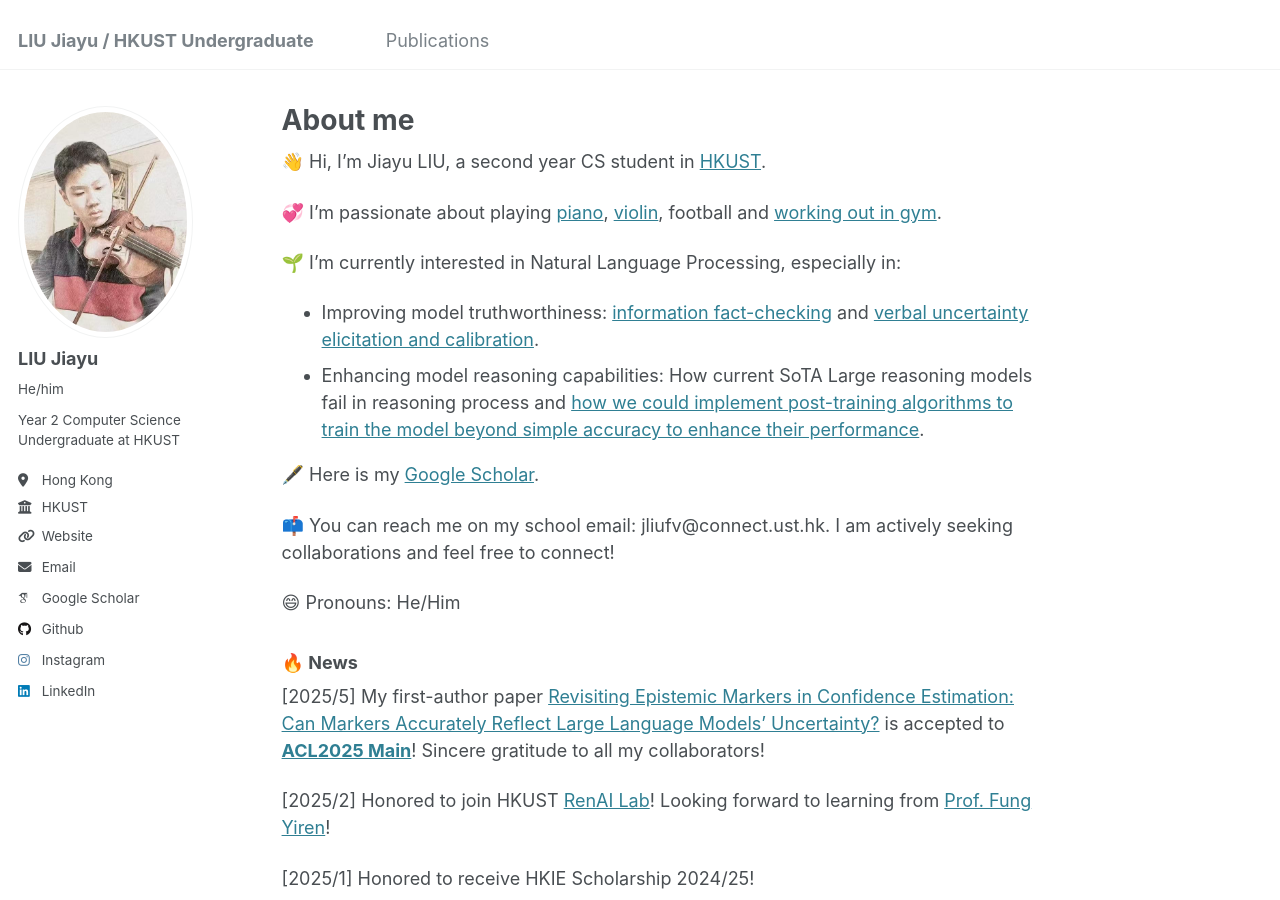
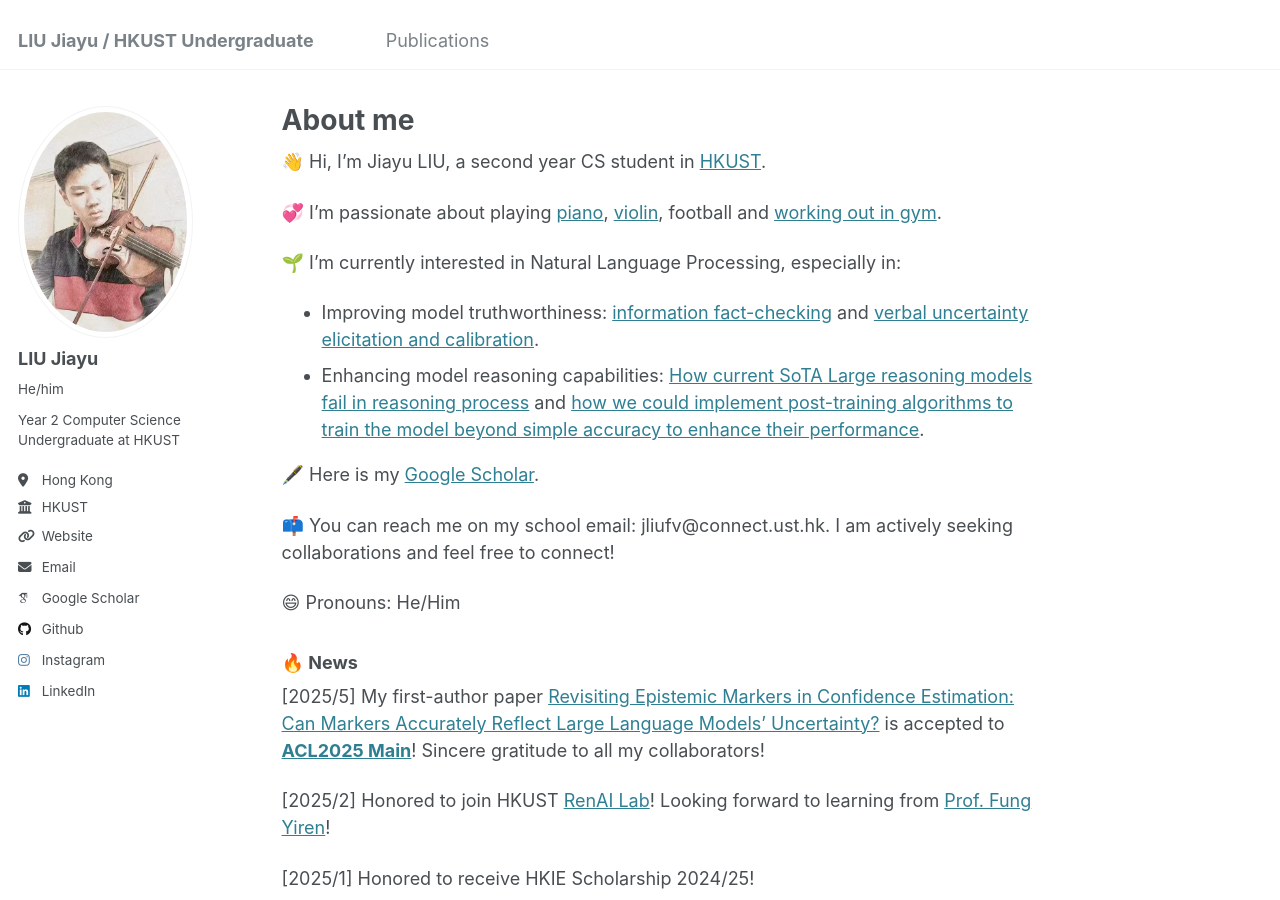
Before and after one commit to JiayuJeff/JiayuJeff.github.io, a Jekyll site: the page built from _pages/about.md, in a window 1280 px wide and 900 px high. Built offline with Jekyll 4.4.1, drawn with Linux system fonts in a browser that asks for light colours; some web fonts are replaced; part of the change alters nothing that is shown.

```diff
--- a/_pages/about.md
+++ b/_pages/about.md
@@ -17,7 +17,7 @@ redirect_from:
 
 🌱 I’m currently interested in Natural Language Processing, especially in:
 - Improving model truthworthiness: [information fact-checking](https://aclanthology.org/2024.fever-1.14.pdf) and [verbal uncertainty elicitation and calibration](https://arxiv.org/pdf/2505.24778).
-- Enhancing model reasoning capabilities: How current SoTA Large reasoning models fail in reasoning process and [how we could implement post-training algorithms to train the model beyond simple accuracy to enhance their performance](https://openreview.net/pdf?id=T0TXd2DQxn).
+- Enhancing model reasoning capabilities: [How current SoTA Large reasoning models fail in reasoning process](https://arxiv.org/abs/2506.17114) and [how we could implement post-training algorithms to train the model beyond simple accuracy to enhance their performance](https://openreview.net/pdf?id=T0TXd2DQxn).
 
 
 🖋️ Here is my [Google Scholar](https://scholar.google.com/citations?user=PIQxhfMAAAAJ&hl=en).
```
